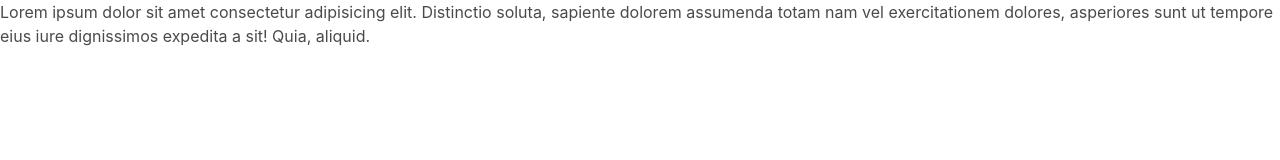
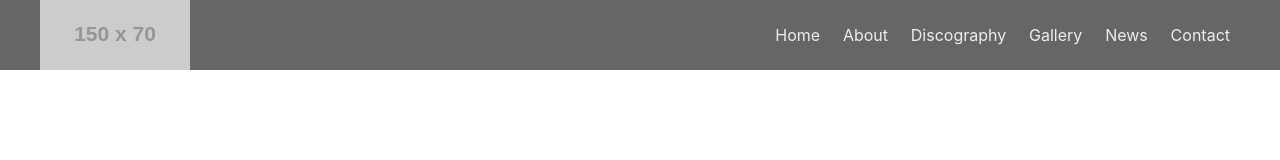
Before and after one commit to gibumkang/summertime, a website: page index.html in a window 1280 px wide. Drawn offline with Linux system fonts and the light colour scheme; placeholder pictures from the web are drawn by us.

Commit message:
Add header

```diff
--- a/assets/css/_header.scss
+++ b/assets/css/_header.scss
@@ -0,0 +1,31 @@
+header {
+    background: #666;
+    nav {
+        max-width: $max-width;
+        display: flex;
+        margin: 0 auto;
+        align-items: center;
+        .logo {
+            flex: 1;
+            img {
+                display: block;
+            }
+        }
+        ul {
+            flex: 3;
+            text-align: right;
+            li {
+                display: inline;
+                a {
+                    font-size: 1.6rem;
+                    padding: 0rem 1rem;
+                    color: #eee;
+                    transition: all 0.25s ease-in-out;
+                    &:hover {
+                        color: #fff;
+                    }
+                }
+            }
+        }
+    }
+}
--- a/assets/css/_variables.scss
+++ b/assets/css/_variables.scss
@@ -11,9 +11,8 @@ $success: #73ba73;
 $grey: #666;
 
 $padding: 1.5rem;
-$max-width: 70rem;
+$max-width: 120rem;
 $inner-width: 65rem;
-$mobilebreakpoint: 1140px;
 
 @mixin letterspacing {
     font-size: 0.8rem;
--- a/assets/css/reset.css
+++ b/assets/css/reset.css
@@ -85,7 +85,6 @@ video {
 
 body {
     line-height: 1;
-    font-size: 62.5%;
 }
 
 article,
--- a/assets/css/style.scss
+++ b/assets/css/style.scss
@@ -4,3 +4,7 @@
 @import "./header";
 @import "./main";
 @import "./footer";
+
+html {
+    font-size: 62.5%;
+}
--- a/index.html
+++ b/index.html
@@ -20,12 +20,21 @@
                 <a href="#">upgrade your browser</a> to improve your experience.
             </p>
         <![endif]-->
-        <p>
-            Lorem ipsum dolor sit amet consectetur adipisicing elit. Distinctio
-            soluta, sapiente dolorem assumenda totam nam vel exercitationem
-            dolores, asperiores sunt ut tempore eius iure dignissimos expedita a
-            sit! Quia, aliquid.
-        </p>
+        <header>
+            <nav>
+                <div class="logo">
+                    <img src="https://via.placeholder.com/150x70" alt="" />
+                </div>
+                <ul>
+                    <li><a href="#">Home</a></li>
+                    <li><a href="#">About</a></li>
+                    <li><a href="#">Discography</a></li>
+                    <li><a href="#">Gallery</a></li>
+                    <li><a href="#">News</a></li>
+                    <li><a href="#">Contact</a></li>
+                </ul>
+            </nav>
+        </header>
 
         <script src="assets/js/main.js" async defer></script>
     </body>
```
Also changed, not shown: assets/css/style.css.
